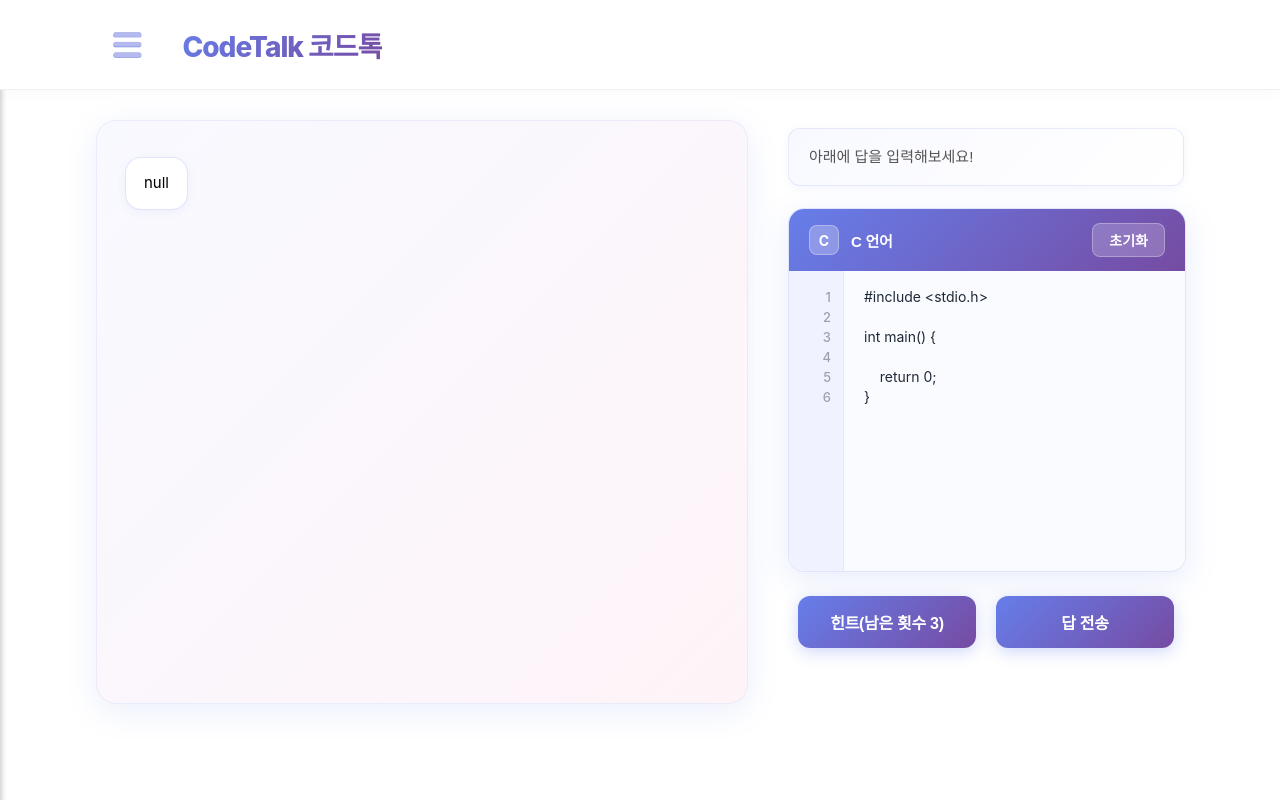
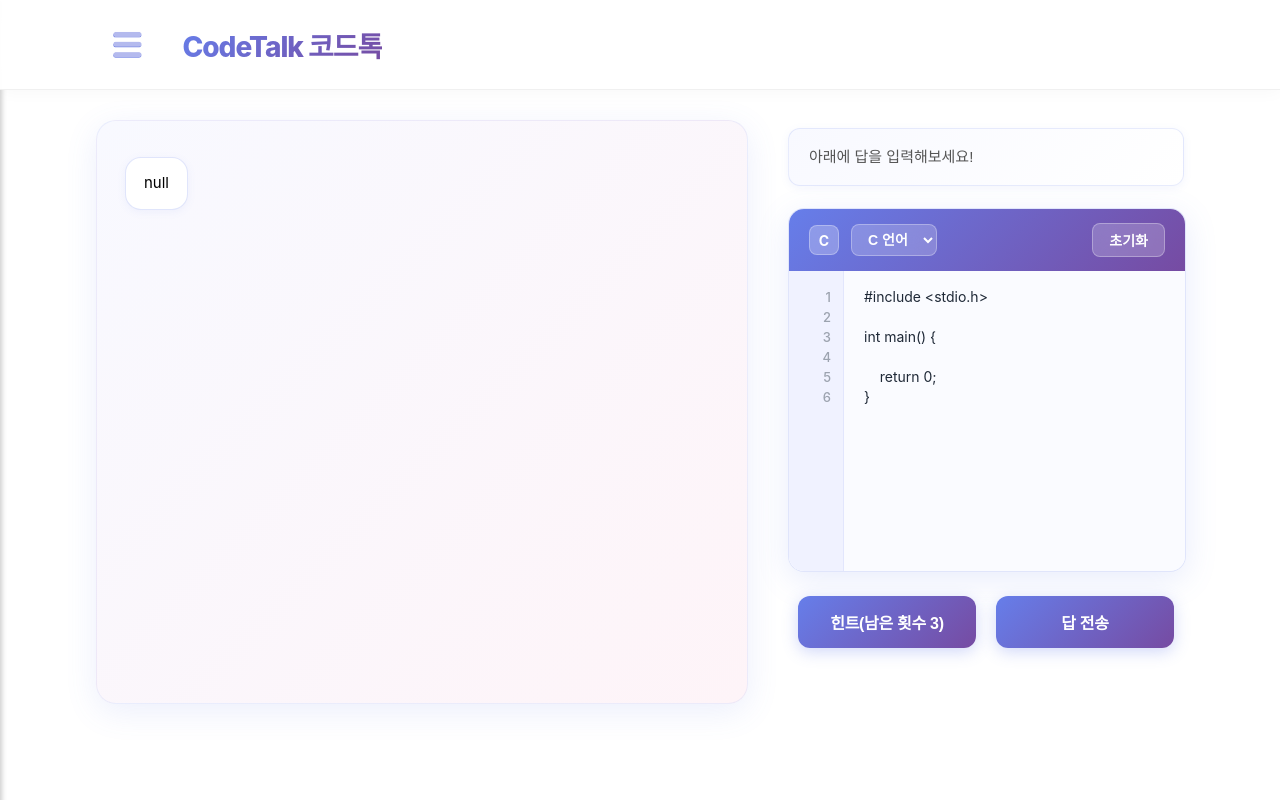
Before and after one commit to miiiiiiiiiin/StudyChatCoding_React, a React (Create React App) app: page /main in a window 1280 px wide. Built offline with nearby package versions, Linux system fonts and the light colour scheme.

Commit message:
정답판별 백엔드 연결1

```diff
--- a/src/App.js
+++ b/src/App.js
@@ -39,15 +39,17 @@ function App() {
           "Content-Type": "application/json",
         },
         body: JSON.stringify({
-          username: "username",
+          username: "testuser",
           message: message,
         }),
       });
+      //await fetch(`http://localhost:8080/api/problems/fetch?url=${encodeURIComponent(message)}`);
 
       const data = await res.json();
+      setResponse(data); // Context에 저장
 
-      setResponse(data); // Context에 저장
-      navigate("/main"); // 결과 페이지로 이동
+      //navigate("/main"); // 결과 페이지로 이동
+      setTimeout(() => navigate("/main"), 50);
     } catch (err) {
       console.error("API 호출 실패:", err);
     }
--- a/src/Pages/CCodeEditor.js
+++ b/src/Pages/CCodeEditor.js
@@ -1,6 +1,7 @@
-import React from 'react';
-/////////// C 코드 개발 인풋 에디터 ///////////
-export default function CCodeEditor({ value, onChange, onReset }) {
+import React, { useState } from 'react';
+
+/////////// C/Java 코드 개발 인풋 에디터 ///////////
+export default function CodeEditor({ value, onChange, onReset, language, onLanguageChange }) {
   const handleKeyDown = (e) => {
     // Tab 키 처리
     if (e.key === 'Tab') {
@@ -67,20 +68,46 @@ export default function CCodeEditor({ value, onChange, onReset }) {
   const lineCount = value.split('\n').length;
   const lineNumbers = Array.from({ length: lineCount }, (_, i) => i + 1);
 
+  // 언어별 색상 설정
+  const themeColors = {
+    c: {
+      primary: 'rgba(102, 126, 234, 0.2)',
+      gradient: 'linear-gradient(135deg, #667eea 0%, #764ba2 100%)',
+      bgLight: '#fafbff',
+      bgLineNumber: '#f0f2ff',
+      shadow: 'rgba(102, 126, 234, 0.15)',
+      border: 'rgba(102, 126, 234, 0.1)',
+      icon: 'C',
+      name: 'C 언어'
+    },
+    java: {
+      primary: 'rgba(234, 102, 102, 0.2)',
+      gradient: 'linear-gradient(135deg, #ea6e6e 0%, #c44569 100%)',
+      bgLight: '#fffbfb',
+      bgLineNumber: '#fff0f0',
+      shadow: 'rgba(234, 102, 102, 0.15)',
+      border: 'rgba(234, 102, 102, 0.1)',
+      icon: 'J',
+      name: 'Java'
+    }
+  };
+
+  const theme = themeColors[language];
+
   const styles = {
     container: {
       width: '100%',
-      border: '1.5px solid rgba(102, 126, 234, 0.2)',
+      border: `1.5px solid ${theme.primary}`,
       borderRadius: '16px',
       overflow: 'hidden',
-      boxShadow: '0 8px 32px rgba(102, 126, 234, 0.15)',
+      boxShadow: `0 8px 32px ${theme.shadow}`,
       background: '#ffffff',
     },
     header: {
       display: 'flex',
       justifyContent: 'space-between',
       alignItems: 'center',
-      background: 'linear-gradient(135deg, #667eea 0%, #764ba2 100%)',
+      background: theme.gradient,
       padding: '14px 20px',
       borderBottom: 'none',
     },
@@ -104,12 +131,23 @@ export default function CCodeEditor({ value, onChange, onReset }) {
       alignItems: 'center',
       justifyContent: 'center',
     },
-    languageText: {
+    select: {
+      backgroundColor: 'rgba(255, 255, 255, 0.2)',
       color: 'white',
-      fontSize: '15px',
+      border: '1.5px solid rgba(255, 255, 255, 0.3)',
+      borderRadius: '8px',
+      padding: '6px 12px',
+      fontSize: '14px',
       fontWeight: '600',
+      cursor: 'pointer',
       fontFamily: '"Pretendard", sans-serif',
-      letterSpacing: '-0.3px',
+      backdropFilter: 'blur(10px)',
+      outline: 'none',
+    },
+    headerRight: {
+      display: 'flex',
+      gap: '8px',
+      alignItems: 'center',
     },
     resetButton: {
       backgroundColor: 'rgba(255, 255, 255, 0.2)',
@@ -126,20 +164,20 @@ export default function CCodeEditor({ value, onChange, onReset }) {
     },
     editorWrapper: {
       display: 'flex',
-      backgroundColor: '#fafbff',
+      backgroundColor: theme.bgLight,
       border: 'none',
       height: '300px',
       overflow: 'hidden',
     },
     lineNumbers: {
-      backgroundColor: '#f0f2ff',
+      backgroundColor: theme.bgLineNumber,
       padding: '16px 12px',
       textAlign: 'right',
       color: '#9ca3af',
       fontFamily: '"Pretendard", -apple-system, BlinkMacSystemFont, sans-serif',
       fontSize: '13px',
       userSelect: 'none',
-      borderRight: '1.5px solid rgba(102, 126, 234, 0.1)',
+      borderRight: `1.5px solid ${theme.border}`,
       height: '300px',
       minWidth: '30px',
       lineHeight: '20px',
@@ -170,9 +208,17 @@ export default function CCodeEditor({ value, onChange, onReset }) {
       {/* 헤더 */}
       <div style={styles.header}>
         <div style={styles.headerLeft}>
-          <span style={styles.languageIcon}>C</span>
-          <span style={styles.languageText}>C 언어</span>
+          <span style={styles.languageIcon}>{theme.icon}</span>
+          <select
+            value={language}
+            onChange={onLanguageChange}
+            style={styles.select}
+          >
+            <option value="c" style={{ color: '#000' }}>C 언어</option>
+            <option value="java" style={{ color: '#000' }}>Java</option>
+          </select>
         </div>
+        <div style={styles.headerRight}>
           <button
             style={styles.resetButton}
             onClick={onReset}
@@ -187,6 +233,7 @@ export default function CCodeEditor({ value, onChange, onReset }) {
           >
             초기화
           </button>
+        </div>
       </div>
 
       {/* 에디터 */}
@@ -203,7 +250,7 @@ export default function CCodeEditor({ value, onChange, onReset }) {
           onKeyDown={handleKeyDown}
           style={styles.textarea}
           spellCheck={false}
-          placeholder="// C 코드를 입력하세요..."
+          placeholder={`// ${theme.name} 코드를 입력하세요...`}
         />
       </div>
     </div>
--- a/src/Pages/MainPage.js
+++ b/src/Pages/MainPage.js
@@ -37,19 +37,35 @@ export default function MainPage() {
     { type: "left", text: cleanText(response?.reply || JSON.stringify(response, null, 2)) }
   ]);
 
-////// C 코드 인풋창 초기값 입력
+////// C/자바코드 인풋창 초기값 입력
+  // 언어 상태 추가
+  const [language, setLanguage] = useState('c'); // 'c' 또는 'java'
   // 초기 C 코드 템플릿
-  const initialCode = `#include <stdio.h>
+  const initialCCode = `#include <stdio.h>
 
 int main() {
 
     return 0;
 }`;
 
-  const [codeText, setCodeText] = useState(initialCode);
+// 초기 Java 코드 템플릿
+const initialJavaCode = `public class Main {
+    public static void main(String[] args) {
+
+    }
+}`;
+  const [codeText, setCodeText] = useState(initialCCode);
   // 초기화 함수
   const handleReset = () => {
-    setCodeText(initialCode);
+    setCodeText(language === 'c' ? initialCCode : initialJavaCode);
+  };
+
+  // 언어 변경 핸들러 추가
+  const handleLanguageChange = (e) => {
+    const newLang = e.target.value;
+    setLanguage(newLang);
+    // 언어 변경 시 해당 언어의 초기 템플릿으로 설정
+    setCodeText(newLang === 'c' ? initialCCode : initialJavaCode);
   };
 
 //메시지가 바뀔 때마다 스크롤 맨 아래로 이동
@@ -69,11 +85,45 @@ int main() {
           "Content-Type": "application/json",
         },
         body: JSON.stringify({
-          username: "username",
+          username: "testuser",
           message: userMessage, // 매개변수로 받은 메시지 사용
         }),
       });
       const data = await res.json();
+      setResponse(data);//Context response값 업데이트
+
+       // AI 응답을 채팅에 추가
+      const aiMessage = {
+        type: "left",
+        text: cleanText(data?.reply || JSON.stringify(data, null, 2))
+      };
+      setChat(prevChat => [...prevChat, aiMessage]);
+      //setSendCount(prev => prev + 1)
+
+    } catch (err) {
+      console.error("API 호출 실패:", err);
+      const errorMessage = { type: "left", text: "오류가 발생했습니다." };
+      setChat(prevChat => [...prevChat, errorMessage]);
+    }
+  };
+
+
+////////////   정답/틀림 답변 받는 함수   ////////////
+  const RequestDiscrimination = async (userMessage) => {
+    try {
+      const res = await fetch("http://localhost:8080/api/answer/evaluate", {
+        method: "POST",
+        headers: {
+          "Content-Type": "application/json",
+        },
+        body: JSON.stringify({
+          username: "testuser",
+          problemId: 1,
+          code: userMessage, // 매개변수로 받은 메시지 사용
+          language: "C",
+        }),
+      });
+      const data = await res.text();
       setResponse(data);//Context response값 업데이트
 
        // AI 응답을 채팅에 추가
@@ -108,7 +158,7 @@ int main() {
       correct.setCorrectnum(prev => prev + 1);// 답변 횟수 올리기
 
       //서버에 보내고 응답 기다리기
-      await sendRequest(userMessage);
+      await RequestDiscrimination(userMessage);
 
       setThinking(false);// 풀어서 버튼 누를 수 잇게
     }
@@ -158,6 +208,8 @@ int main() {
           value={codeText}
           onChange={handleChange}
           onReset={handleReset}
+          language={language}
+          onLanguageChange={handleLanguageChange}
 
         />
         <div className="SendBtn">
```
Lines whose indentation alone changed are shown as unchanged.
